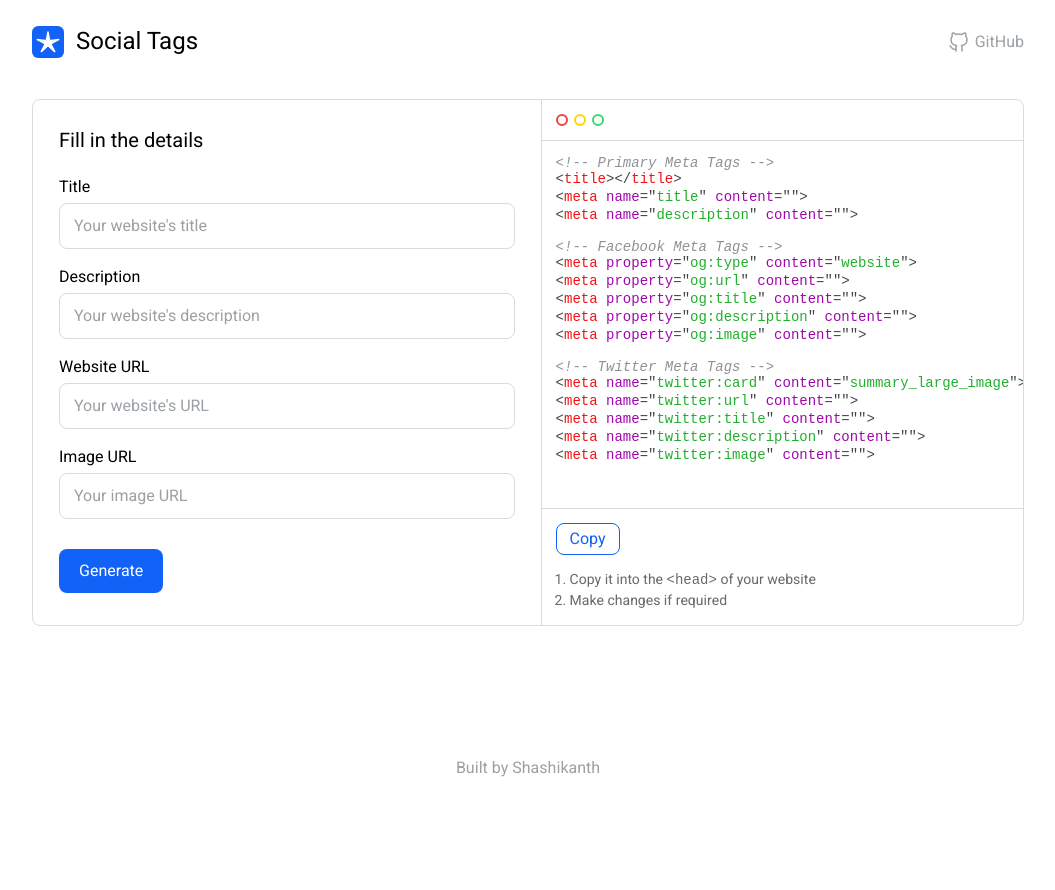
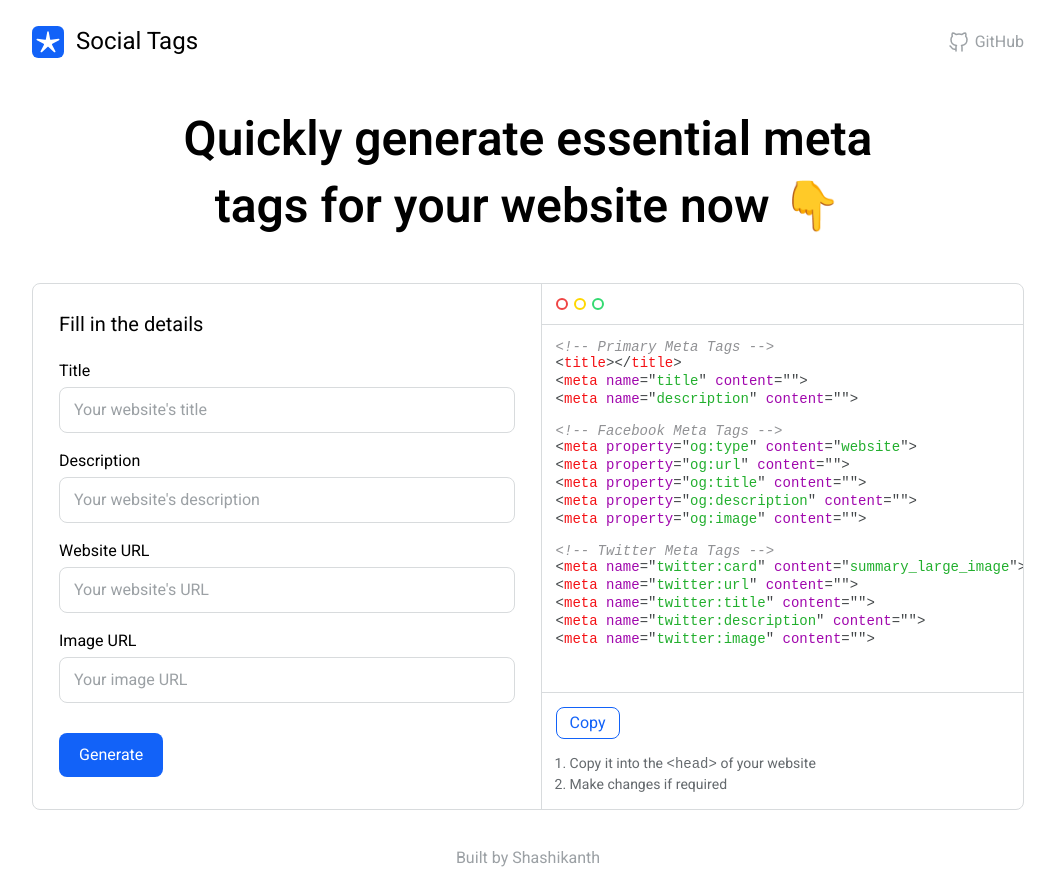
Before and after one commit to shashiirk/social-tags, a React (Create React App) app: page / in a window 1280 px wide. Shown: the whole page, without its empty margins (112-1167 px from the left). Before the commit the page ends 800 px from the top, so only its background shows below. Built offline with nearby package versions, Linux system fonts and the light colour scheme.

Commit message:
added hero

```diff
--- a/src/App.js
+++ b/src/App.js
@@ -24,6 +24,20 @@ const Div = styled.div`
   }
 `;
 
+const Hero = styled.h1`
+  font-size: 48px;
+  font-weight: 600;
+  max-width: 768px;
+  width: 100%;
+  text-align: center;
+  margin: 8px auto 42px;
+  line-height: 1.4;
+
+  @media (max-width: 768px) {
+    font-size: 32px;
+  }
+`;
+
 const defaultDetails = {
   title: '',
   description: '',
@@ -42,6 +56,9 @@ function App() {
     <div className="app">
       <Header />
       <Container>
+        <Hero>
+          Quickly generate essential meta tags for your website now 👇
+        </Hero>
         <Div>
           <Form onSubmit={setDetailsHandler} />
           <Board details={details} />
```
